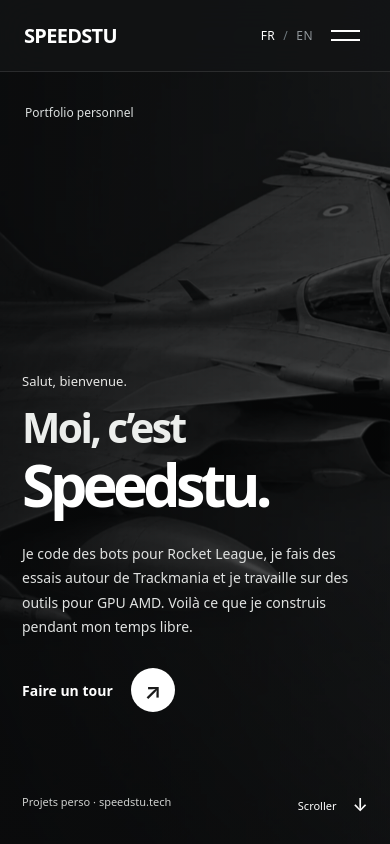
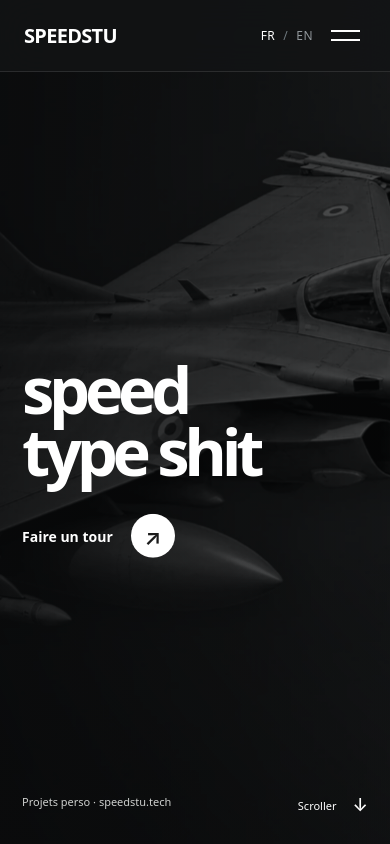
Before and after one commit to Speedstu/speedstu-tech, a plain HTML site: page index.html in a window 390 px wide. Shown: the top 844 px of the page. Drawn offline with Linux system fonts and the light colour scheme.

Commit message:
Simplify hero to speed type shit

```diff
--- a/index.html
+++ b/index.html
@@ -5,7 +5,7 @@
   <meta name="viewport" content="width=device-width,initial-scale=1">
   <meta name="color-scheme" content="light dark">
   <meta name="theme-color" content="#111517">
-  <meta name="speedstu-version" content="7.0 — Personal">
+  <meta name="speedstu-version" content="7.1 — Personal">
   <meta name="description" content="Speedstu : mes projets personnels autour de Rocket League, Trackmania, l’apprentissage par renforcement et des outils GPU AMD.">
   <meta property="og:type" content="website">
   <meta property="og:title" content="Speedstu — Mes projets">
@@ -14,9 +14,9 @@
   <link rel="canonical" href="https://speedstu.tech/">
   <link rel="icon" type="image/svg+xml" href="assets/favicon.svg">
   <link rel="preload" href="assets/hero-rafale.webp" as="image" type="image/webp">
-  <link rel="stylesheet" href="styles.css?v=7.0.0">
-  <link rel="stylesheet" href="personal.css?v=7.0.0">
-  <script src="script.js?v=7.0.0" defer></script>
+  <link rel="stylesheet" href="styles.css?v=7.1.0">
+  <link rel="stylesheet" href="personal.css?v=7.1.0">
+  <script src="script.js?v=7.1.0" defer></script>
   <title>Speedstu — Mes projets</title>
 </head>
 <body>
@@ -51,11 +51,8 @@
     <div class="hero-bg" role="img" aria-label="Composition aéronautique monochrome représentant un avion Rafale"></div>
     <div class="hero-shade"></div>
     <div class="hero-grid-lines" aria-hidden="true"></div>
-    <div class="hero-topline"><span data-i18n="heroTop">Portfolio personnel</span><span class="hero-topright">github.com/Speedstu</span></div>
-    <div class="hero-content">
-      <div class="eyeline"><span class="red-stroke"></span><span data-i18n="heroEyeline">Salut, bienvenue.</span></div>
-      <h1 id="hero-title"><span data-i18n="heroLine1">Moi, c’est</span><span class="hero-outline" data-i18n="heroLine2">Speedstu.</span></h1>
-      <p data-i18n="heroDescription">Je code des bots pour Rocket League, je fais des essais autour de Trackmania et je travaille sur des outils pour GPU AMD. Voilà ce que je construis pendant mon temps libre.</p>
+    <div class="hero-content hero-slang-content">
+      <h1 id="hero-title" class="hero-slang">speed type shit</h1>
       <a href="#intro" class="hero-cta"><span data-i18n="discover">Faire un tour</span><span class="cta-round" aria-hidden="true">↗</span></a>
     </div>
     <div class="hero-bottomline"><span data-i18n="heroBottom">Projets perso · speedstu.tech</span><a href="#intro"><span data-i18n="scroll">Scroller</span><span aria-hidden="true">↓</span></a></div>
--- a/personal.css
+++ b/personal.css
@@ -233,3 +233,29 @@ html.has-js-motion [data-reveal="photo"].is-visible {clip-path:inset(0 0 0 0 rou
 .photo-credit[href]:hover {background:rgba(15,17,17,.87);text-decoration:underline;}
 /* Use a consistent photograph background, not a letterboxed vendor image. */
 .scene-gpu .external-photo {object-fit:cover;background:#e8e9e7;}
+
+/* V7.1: a single personal line in place of the old opening copy. */
+.hero .hero-slang-content {
+  top:50%;bottom:auto;
+  transform:translateY(-35%);
+  width:min(1000px,calc(100% - 100px));
+}
+.hero h1.hero-slang {
+  max-width:970px;
+  margin:0 0 40px;
+  font-size:clamp(80px,10.5vw,168px);
+  line-height:.91;
+  letter-spacing:-.093em;
+  font-weight:745;
+  text-transform:none;
+  text-wrap:balance;
+}
+@media(max-width:900px){
+  .hero .hero-slang-content {left:25px;right:25px;width:auto;top:52%;}
+  .hero h1.hero-slang {font-size:clamp(66px,11.6vw,120px);max-width:760px;}
+}
+@media(max-width:600px){
+  .hero .hero-slang-content {left:22px;right:22px;top:49%;transform:translateY(-28%);}
+  .hero h1.hero-slang {font-size:clamp(65px,14vw,92px);line-height:.96;letter-spacing:-.081em;margin-bottom:32px;}
+}
+@media(max-width:380px){.hero h1.hero-slang{font-size:clamp(56px,15vw,72px);}}
```
